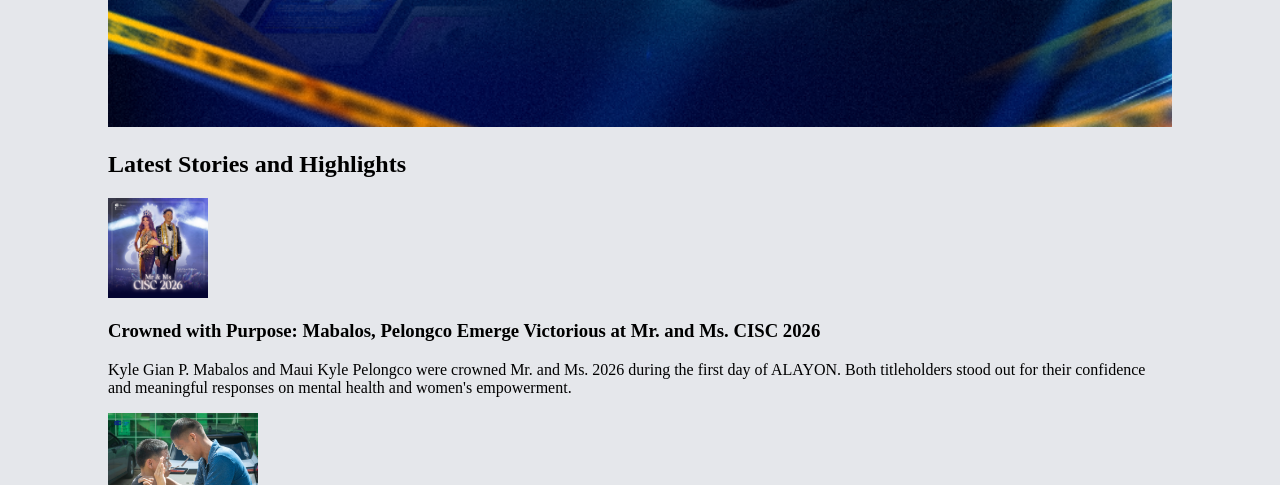
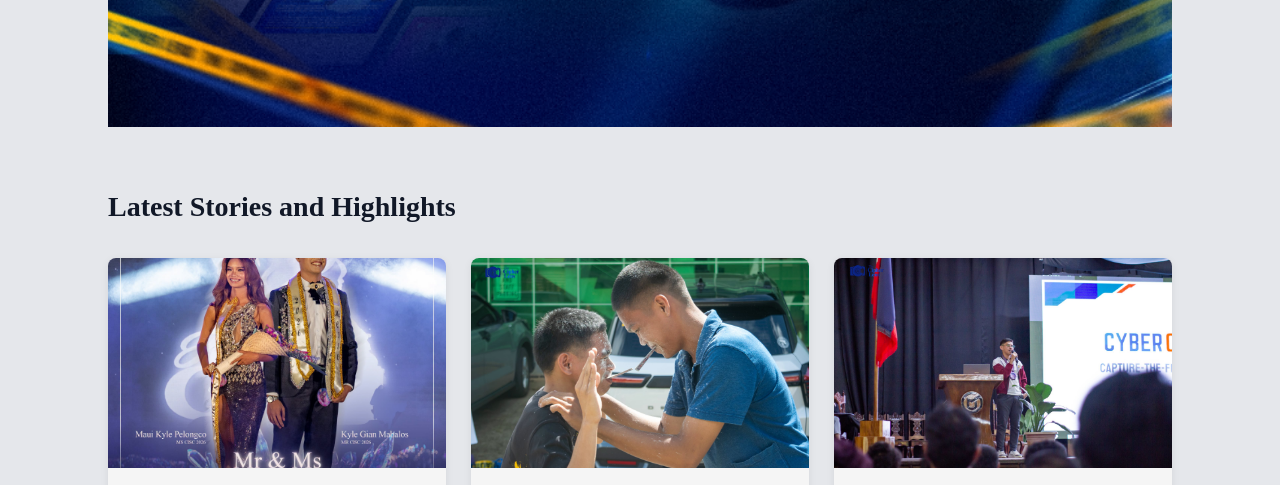
Before and after one commit to tamayosofia2k-ops/Tamayo-website, a plain HTML site: page index.html in a window 1280 px wide. Shown: the part 451-936 px from the top of the page. Drawn offline with Linux system fonts and the light colour scheme.

Commit message:
Finally edited the main highlight huhuhu clutch huhu

```diff
--- a/css/style.css
+++ b/css/style.css
@@ -95,15 +95,6 @@ body {
 }
 
 
-.main {
-    justify-content: space-between;
-    align-items: center;
-    margin-left: 100px;
-    margin-right: 100px;
-    margin-top: 10px;
-
-}
-
 .hero {
     position: relative;
     width: 100%;
@@ -172,6 +163,70 @@ body {
     height: 100px;
     object-fit: contain;
 }
+
+
+
+/*HIGHLIGHT Section*/
+.main {
+    justify-content: space-between;
+    align-items: center;
+    margin-left: 100px;
+    margin-right: 100px;
+    margin-top: 10px;
+
+}
+
+.highlight {
+    margin-top: 60px;
+    display:grid;
+    grid-template-columns: 1fr 1fr 1fr;
+    gap: 25px;
+}
+
+.highlight h2 {
+    grid-column: span 3;
+    font-size: 28px;
+    margin: 0 0 10px;
+    color: #111827;
+}
+
+/*Articles*/
+.highlight article {
+    background-color: whitesmoke;
+    border-radius: 8px;
+    overflow: hidden;
+    box-shadow: 0 2px 8px rgba(0, 0, 0, 0.07);
+    transition: transform 0.25s ease; box-shadow: 0.25s ease;
+}
+
+.highlight article:hover {
+    transition: translate(-5px);
+    box-shadow: 0 10px 15px rgba(0, 0, 0, 0.12);
+}
+
+.highlight .art-img {
+    width: 100%;
+    height: 210px;
+    object-fit: cover;
+    display: block;
+}
+
+.highlight article h3 {
+    font: 18px;
+    line-height: 1;
+    margin: 20px 20px 10px;
+    color: #111827;
+}
+
+.highlight article p {
+    font-size: 14px;
+    line-height: 1.2;
+    font-family: 'Inter', sans-serif;
+    color: #4B5563;
+    margin: 00px 20px 20px
+}
+
+
 
 
 /*FOOTER STYLE: upper*/
@@ -318,7 +373,7 @@ body {
 }
 
 .footer-nav ul li a:hover {
-    color: #001a7f;
+    color: #1769AA;
 }
 
 
```
Also changed, not shown: index.html (+0 -2 lines).
